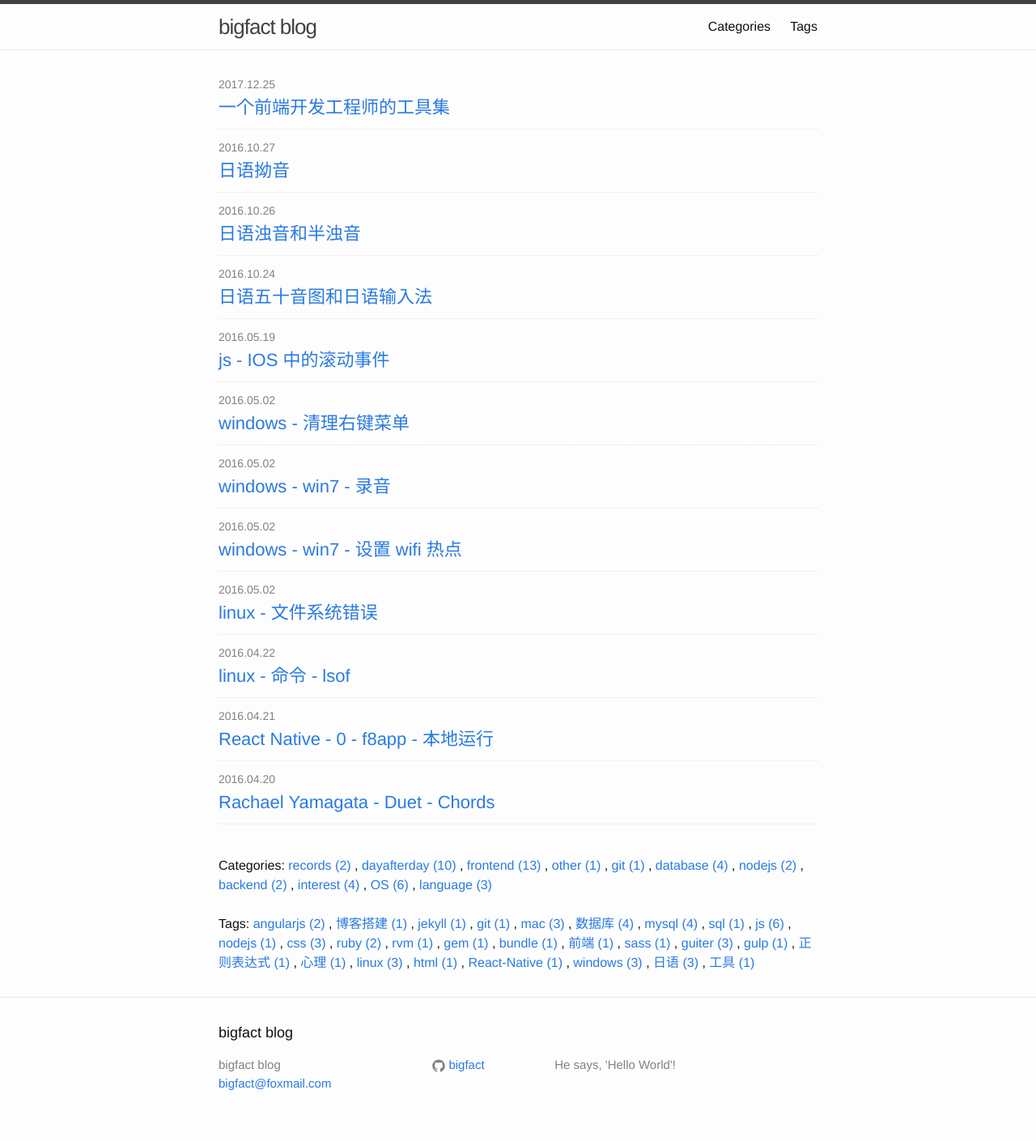
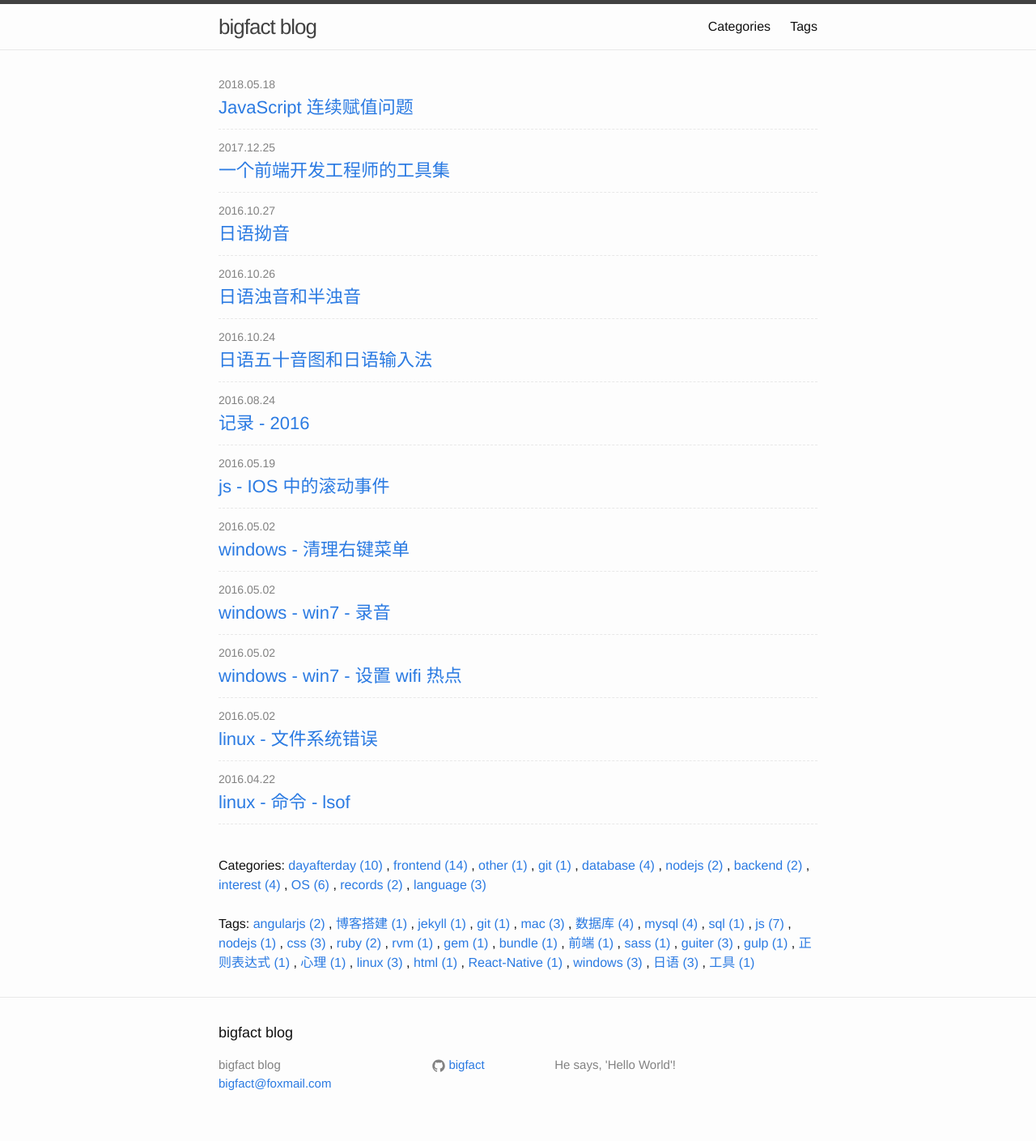
Before and after one commit to bigfact/bigfact.github.io, a Jekyll site: the page built from index.html, in a window 1280 px wide. Shown: the whole page at 81% size. Built offline with Jekyll 4.4.1, drawn with Linux system fonts in a browser that asks for light colours; comment, search, counter and statistics services are not loaded; some of the changed lines change nothing that is shown.

Commit message:
add - 新增《JavaScript 连续赋值问题》一文，问题尚未完全解决，待续；迁移两个文件。

````diff
--- a/_posts/2016-01-01-records.md
+++ b/_posts/201608/2016-08-24-records.md
@@ -1,7 +1,7 @@
 ---
 layout: post
 title: "记录 - 2016"
-date: 2016-01-01 17:10:00 +0800
+date: 2016-08-24 18:48:06 +0800
 category: records
 ---
 
--- /dev/null
+++ b/_posts/201805/2018-05-18-js-continuous-assignment.md
@@ -0,0 +1,135 @@
+---
+layout: post
+title: "JavaScript 连续赋值问题"
+date: 2018-5-18 22:16:00 +0800
+category: frontend
+tags: js
+---
+
+今天被同事问了一个 js 的基础问题 —— 连续赋值，例如：
+
+```
+/* example0 */
+var a = 0, b = 1, c = 2; // 声明变量并分别赋值
+a = b = c = 3; // 连续赋值
+console.log(a, b, c) // 3 3 3
+```
+
+按照通常的理解（以往的经验），连续赋值之后 a b c 都等于 3 ，通常情况是没问题，但是，下面这个例子就颠覆了以往的理解：
+
+```
+/* example1 */
+var a = { n: 0 }, b = a; // 声明变量并分别赋值
+a.x = a = { n: 2 }; // 连续赋值
+console.log(a, b); // { n: 2 } { n: 0, x: { n: 2 } }
+```
+
+按照以往的理解根据执行顺序的不同拆分连续赋值，当时考虑了以下几种情况来解释这个结果：
+
+```
+/* case0 */
+a = { n: 2 };
+a.x = { n: 2 };
+// a { n: 2, x: { n: 2 } }
+// b { n: 0 }
+
+/* case1 */
+a = { n: 2 };
+a.x = a;
+// a { n: 2, x: [Circular] } 循环引用
+// b { n: 0 }
+
+/* case2 */
+a.x = a;
+a = { n: 2};
+// a { n: 2}
+// b { n: 0, x: { n: 0 } }
+
+/* case3 */
+a.x = { n: 2 };
+a = { n: 2 };
+// a { n: 2 }
+// b { n: 0, x: { n: 2 } }
+```
+
+从结果上来看，只有 case3 是对的，可是，如果在 example1 和 case3 后面分别加上一句 `console.log(a === b.x)` ，会发现 example1 的结果为 `true` ，case3 的结果为 `false`，所以 case3 也不正确。
+
+当然，还能列举出其他情况，`穷尽猜想来证实某个结果`。不过，既然已经关系到最基本的 `=` 操作符的处理逻辑，为何不查询一下标准文档的解释呢？
+
+`ecma-262` 关于 `=` 操作符的执行顺序描述如下：
+
+> The production AssignmentExpression : LeftHandSideExpression = AssignmentExpression is evaluated as follows:
+>
+> 1.  Let lref be the result of evaluating LeftHandSideExpression.
+> 2.  Let rref be the result of evaluating AssignmentExpression.
+> 3.  Let rval be GetValue(rref).
+> 4.  Throw a SyntaxError exception if the following conditions are all true:
+>
+> * Type(lref) is Reference is true
+> * IsStrictReference(lref) is true
+> * Type(GetBase(lref)) is Environment Record
+> * GetReferencedName(lref) is either "eval" or "arguments"
+>
+> 5.  Call PutValue(lref, rval).
+> 6.  Return rval.
+
+试着翻译：
+
+语句 LeftHandSideExpression = AssignmentExpression 将会按照如下顺序进行计算：
+
+1.  用 lref 代表 LeftHandSideExpression 的计算结果
+2.  用 rref 代表 AssignmentExpression 的计算结果
+3.  用 rval 代表 rref 的值
+4.  检查如果如下条件全部满足时，则抛出语法错误：
+
+* lref 为引用类型
+* lref 为严格引用类型
+* lref 为引用类型类型时，lref 的基础值的类型为 Environment Record
+* lref 为引用类型类型时的引用名为 "eval" 或者 "arguments"
+
+5.  将 lref 代表的表达式的左边赋值为 rval
+6.  返回 rval
+
+按照标准里的执行顺序来解释 example1 中的连续赋值：
+
+1.  定义 lref 为 a.x (a 指向的实际对象的属性 x)
+2.  计算 a = { n: 2 }
+
+    (1). 定义 lref1 为 a
+
+    (2). 定义 rref1 为 { n: 2 } 的引用
+
+    (3). 定义 rval1 为 rref1 的值
+
+    (4). 检查通过
+
+    (5). a 赋值为 rval1
+
+    (6). 返回 rval1
+
+3.  定义 rref 为 rval1
+4.  定义 rval 为 rref 的值
+5.  检查通过
+6.  lref (a 指向的实际对象的属性 x) 赋值为 rval
+7.  返回 rval
+
+`b` 始终指向原来的实际对象，所以 `b` 为 `{ n: 0, x: { n: 2 } }` ，`a` 为 `{ n: 2 }`。
+
+关于 `b.x === a` 的结果，按照现在的理解来看应该是 `false` ，实际结果是 `true`。显然，不论是理论上还是实际上，结果都应该是 `true`，不然，按照这个理解，总不能让 `var a = {}; var b = a; console.log(a === b);` 打印出 `false` 吧。所以应该是对如下的内容理解有误，导致有的步骤理解错误。
+
+* GetValue
+* Type
+* IsStrictReference
+* Environment Record
+* GetBase
+* GetReferencedName
+* PutValue
+
+关于这些内容的说明已经完完全全“超纲”！确实也没有能完全理解。希望有高人指点，或者再继续专研，寻求更深层次的理解！
+
+自此，停笔，休息，待续~~~
+
+## 参考
+
+* [MDN JavaScript 内存管理](https://developer.mozilla.org/zh-CN/docs/Web/JavaScript/Memory_Management)
+* [ecma-262 sec-11.13 Assignment Operators](https://www.ecma-international.org/ecma-262/5.1/#sec-11.13)
````
Also changed, not shown: _posts/201712/2017-12-25-my-tools.md (renamed from _posts/2017-12-25-my-tools.md).
